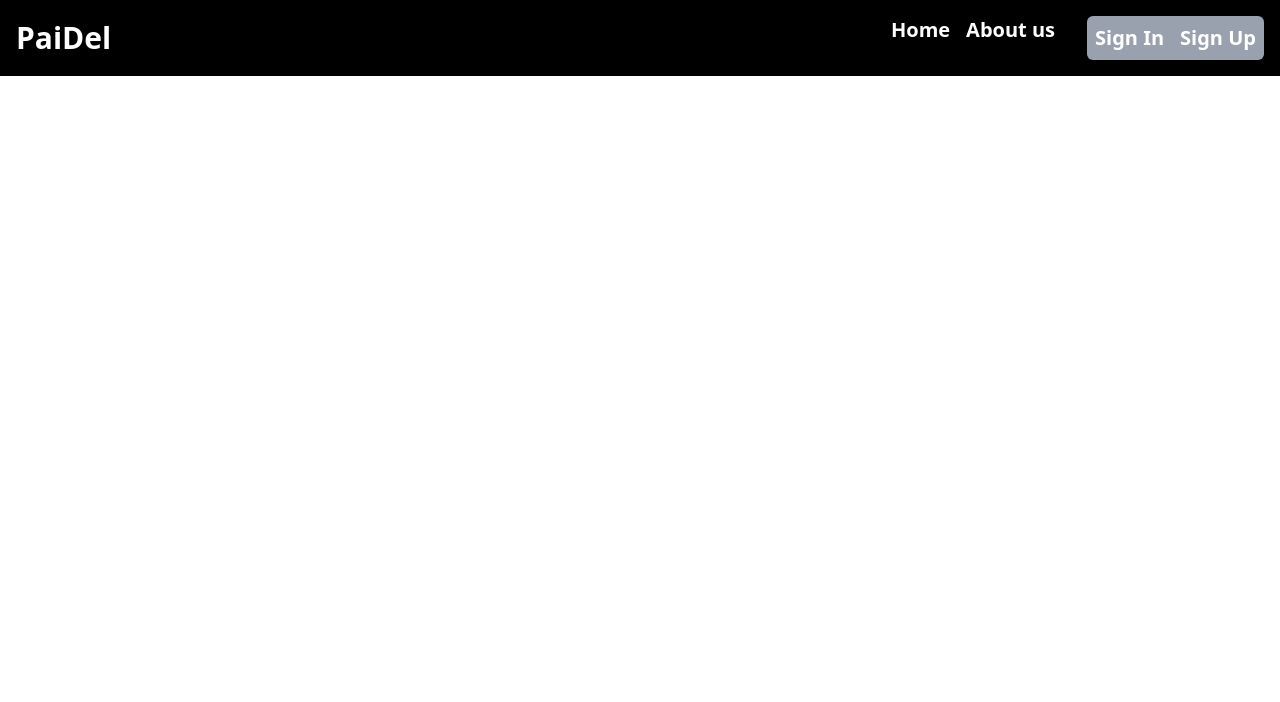
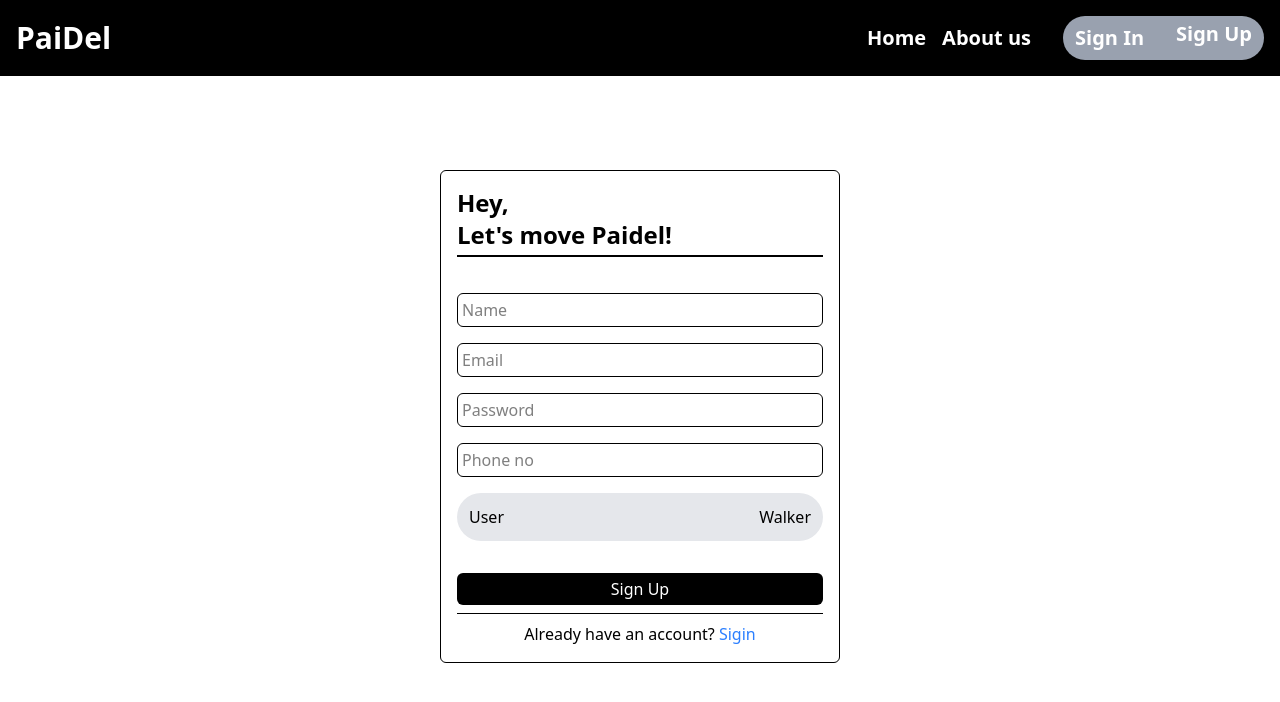
Before and after one commit to Parveenrps/PaiDel, a React (Vite) app in the folder PaiDel-Frontend/: page /signup in a window 1280 px wide. Shown: the top 702 px of the page. Built offline with nearby package versions, Linux system fonts and the light colour scheme; the HTML template or start-up script is replaced by a standard one.

Commit message:
sigin signup

```diff
--- a/PaiDel-Frontend/src/App.jsx
+++ b/PaiDel-Frontend/src/App.jsx
@@ -1,4 +1,3 @@
-import { useState } from 'react'
 import './App.css'
 import NavBar from './components/NavBar'
 import { Route, Routes } from 'react-router-dom'
--- a/PaiDel-Frontend/src/components/NavBar.jsx
+++ b/PaiDel-Frontend/src/components/NavBar.jsx
@@ -6,19 +6,19 @@ const NavBar = () => {
     <div className='flex justify-between items-center text-white  bg-black p-4'>
         <h1 className=' text-3xl font-bold  '>PaiDel</h1>
 
-        <div className='flex text-xl gap-8 font-semibold'>
+        <div className='flex items-center text-xl gap-8 font-semibold'>
           <div className='flex gap-4'>
             <p>Home</p>
             <p>About us</p>
           </div>
 
-          <div className='flex gap-4 bg-gray-400 p-2 rounded-md'>
+          <div className='flex gap-4 bg-gray-400 p-1 rounded-full '>
             <Link to="/signin">
-              <button >Sign In</button>
+              <button className='hover:bg-black rounded-full py-1 px-2' >Sign In</button>
             </Link>
 
             <Link to="/signup" >
-              <button>Sign Up</button>
+              <button className='hover:bg-black rounded-full pygi-1 px-2' >Sign Up</button>
             </Link>
           </div>
 
--- a/PaiDel-Frontend/src/components/Signin.jsx
+++ b/PaiDel-Frontend/src/components/Signin.jsx
@@ -1,23 +1,25 @@
 import React from 'react'
-import { Link } from 'react-router-dom'
+import { Link, useNavigate } from 'react-router-dom'
 
 const Signin = () => {
+  const navigate = useNavigate();
   return (
-    <div className='h-[100vh] flex justify-center items-center'>
-        <div className='flex flex-col border p-2 rounded-md'>
-            <p className='border-b-2 text-2xl font-semibold'>Welcome to PaiDel</p>
-            <form className='flex flex-col gap-2 mt-4 mb-4 justify-start'>
-                <input className='border rounded-md p-1' type='phone' placeholder='Enter your phone number'></input>
-                <input className='border rounded-md p-1' type="text" placeholder='Enter password'></input>
-            </form>
+     <div className='h-[85vh] flex justify-center items-center'>
+            <div className='flex flex-col border p-4 rounded-md'>
+                <p className='border-b-2 text-center text-2xl font-semibold'>Welcome Again!</p>
+                <form className='flex flex-col gap-2 mt-4 mb-4 justify-start'>
+                    <input className='border rounded-md p-1' type='email' placeholder='Enter Email'></input>
+                    <input className='border rounded-md p-1' type="text" placeholder='Enter Password'></input>
+                </form>
 
-            <button className='bg-black text-white rounded-md'>Sign In</button>
+                <button className='bg-black text-white p-1 rounded-md'>Sign In</button>
 
-            <div className='h-[1px] bg-black mt-2 mb-2'></div>
+                <div className='h-[1px] bg-black mt-2 mb-2'></div>
 
-            <Link to="/signup">You don't have an account <span className='text-blue-700'>Signup</span></Link>
+                <p>Don't have an account? <span onClick={()=>navigate('/signup')}
+                   className='text-blue-500'>Sign up</span></p>
+            </div>
         </div>
-    </div>
   )
 }
 
--- a/PaiDel-Frontend/src/components/Signup.jsx
+++ b/PaiDel-Frontend/src/components/Signup.jsx
@@ -1,10 +1,45 @@
-import React from 'react'
+import React, { useState } from 'react'
+import { useNavigate } from 'react-router-dom'
 
 const Signup = () => {
+  const [role, setRole] = useState(null);
+  const navigate = useNavigate();
+
   return (
-    <div>
+    <div className='h-[85vh] flex justify-center items-center'>
+        <div className='flex w-[400px] flex-col border p-4 rounded-md'>
+              <p className='text-2xl font-semibold'>Hey,<br></br>Let's move Paidel!</p>
+              <div className='h-[2px] bg-black mt-1 mb-1'></div>
+                <form className='flex flex-col gap-4 my-8 justify-start'>
 
+                    <input className='border rounded-md p-1' type='text' placeholder='Name'></input>
+                    <input className='border rounded-md p-1' type='email' placeholder='Email'></input>
+                    <input className='border rounded-md p-1' type="password" placeholder='Password'></input>
+                    <input className='border rounded-md p-1' type="text" placeholder='Phone no'></input>
+
+                    <div className='flex justify-between bg-gray-200 rounded-full p-1'>
+                    <button type='button'
+                    onClick={ ()=> {setRole('user')}}
+                    className={`p-2 rounded-full
+                    ${ role === 'user' ? " bg-black text-white " : "hover:bg-black hover:text-white" }`}
+                    >User</button>
+                    {/* animation dalni hai */}
+                    <button type='button'
+                    onClick={ ()=> {setRole('walker')}}
+                    className={`p-2 rounded-full
+                    ${ role === 'walker' ? " bg-black text-white " : "hover:bg-black hover:text-white" }`}>Walker</button>
+                    </div>
+
+                </form>
+
+                <button className='bg-black text-white rounded-md p-1'>Sign Up</button>
+
+              <div className='h-[1px] bg-black mt-2 mb-2'></div>
+
+              <p className='text-center'>Already have an account? <span onClick={()=>navigate('/signin')} className='text-blue-500'>Sigin</span></p>
+        </div>
     </div>
+
   )
 }
 
```
Also changed, not shown: PaiDel-Frontend/index.html (line endings or trailing spaces).
